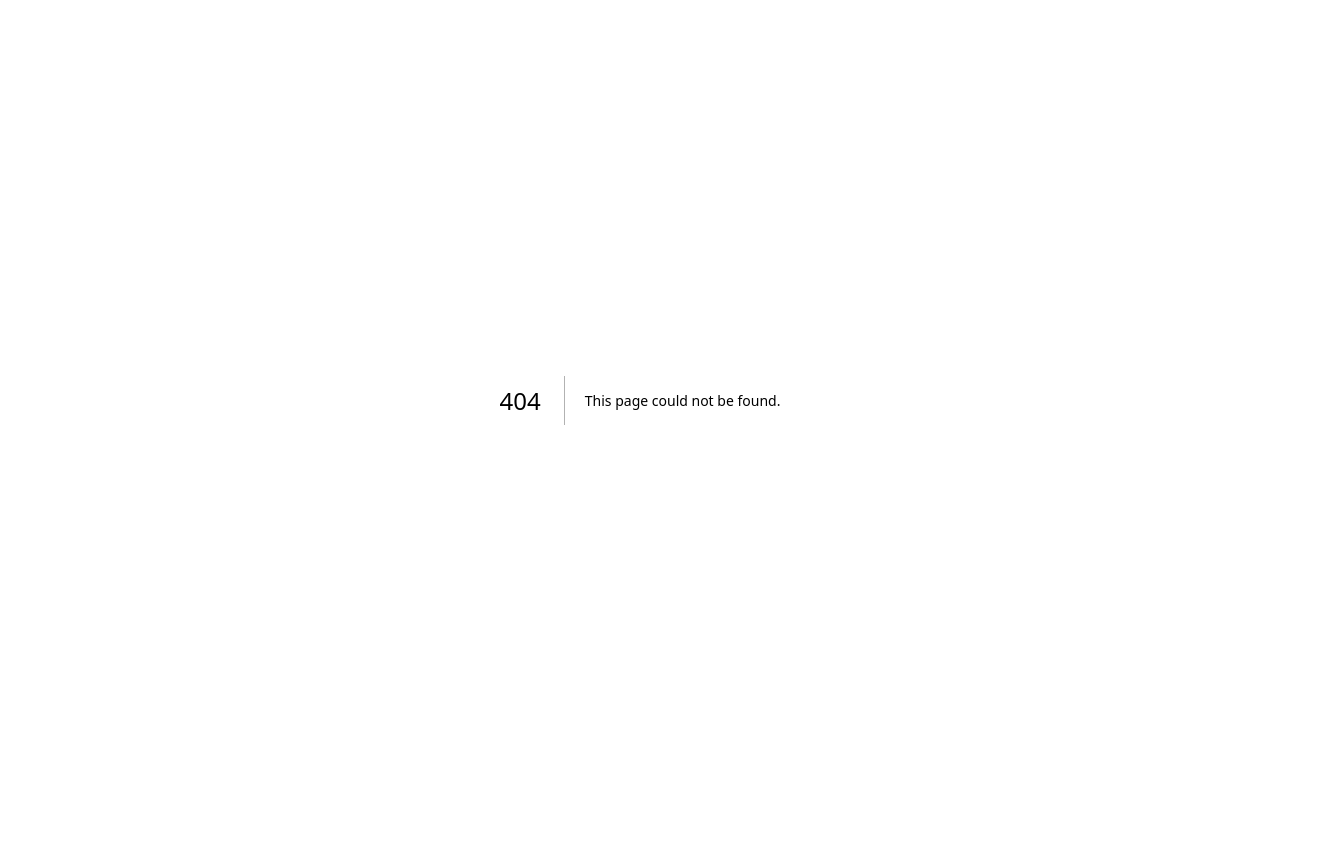
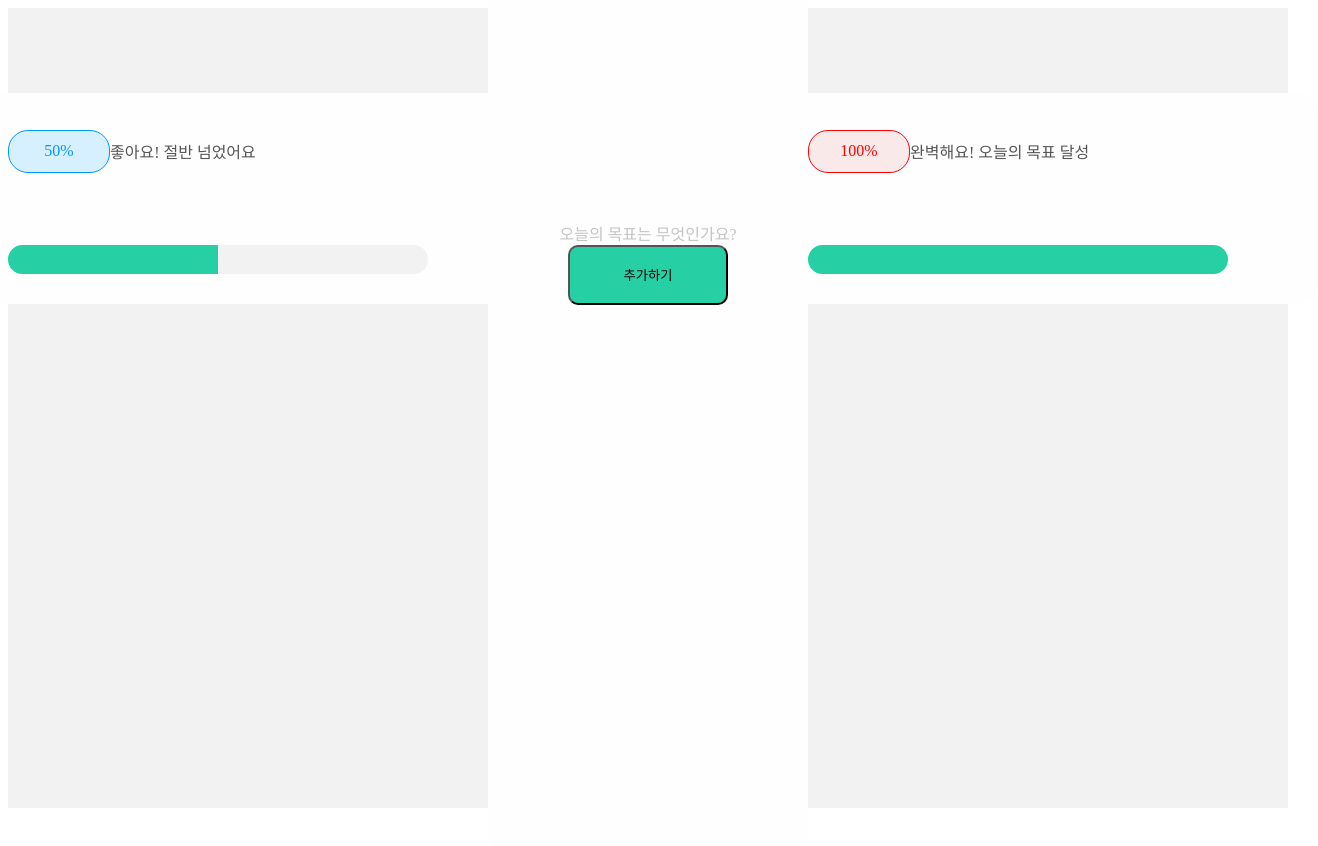
Before and after one commit to Mocamp-Official/Mocamp-FrontEnd, a Next.js app: page /main in a window 1280 px wide. Before the commit this address had no page. Shown: the top 846 px of the page, 1318 px wide, since content can reach past the window. Before the commit the page ends 800 px from the top, so only its background shows below. Built offline with nearby package versions, Linux system fonts and the light colour scheme.

Commit message:
✨ Feat: 투두 ProgressCard UI 구현
#18 workspace todo 진행률 UI 구현

```diff
--- /dev/null
+++ b/src/components/main/todo/NoContent.tsx
@@ -0,0 +1,14 @@
+const NoContent = () => {
+  return (
+    <div className="flex flex-col items-center w-full h-full pt-[255px] gap-5 bg-[#FEFEFE]  rounded-[20px]">
+      <span className="text-[#C4C4C4] font-semibold text-2xl">
+        오늘의 목표는 무엇인가요?
+      </span>
+      <button className="w-[160px] h-[60px] rounded-[10px] bg-[#27CFA5] text-2xl text-white font-semibold">
+        추가하기
+      </button>
+    </div>
+  );
+};
+
+export default NoContent;
--- /dev/null
+++ b/src/components/main/todo/ProgressBadge.tsx
@@ -0,0 +1,22 @@
+interface ProgressRateBadgeProps {
+  progress: number;
+}
+
+const ProgressBadge = ({ progress }: ProgressRateBadgeProps) => {
+  const getColor = (value: number) => {
+    if (value === 100) return 'text-[#FF0000] border-[#FF0000] bg-[#FAE9E9]';
+    if (value > 0) return 'text-[#0096FF] border-[#0096FF] bg-[#D7F0FF]';
+    return 'bg-blue-400'; // 여기 스타일 수정
+  };
+
+  return (
+    <div
+      className={`flex justify-center items-center w-[100px] h-[40.64px] rounded-[20px] border-[1px] ${getColor(progress)}`}
+    >
+      <span className="flex items-center h-[21.33px] text-lg font-semibold">
+        {progress}%
+      </span>
+    </div>
+  );
+};
+export default ProgressBadge;
--- /dev/null
+++ b/src/components/main/todo/ProgressBar.tsx
@@ -0,0 +1,16 @@
+interface ProgressBarProps {
+  progress: number;
+}
+
+const ProgressBar = ({ progress }: ProgressBarProps) => {
+  return (
+    <div className="w-[420px] h-[29px] rounded-[20px] bg-[#f2f2f2] overflow-hidden">
+      <div
+        className="h-full bg-[#27cfa5] transition-all duration-300"
+        style={{ width: `${progress}%` }}
+      />
+    </div>
+  );
+};
+
+export default ProgressBar;
--- /dev/null
+++ b/src/components/main/todo/ProgressCard.tsx
@@ -0,0 +1,24 @@
+import ProgressBadge from './ProgressBadge';
+import ProgressText from './ProgressText';
+import ProgressBar from './ProgressBar';
+
+interface ProgressCardProps {
+  progress: number;
+}
+
+const ProgressCard = ({ progress }: ProgressCardProps) => {
+  return (
+    <div className="flex flex-col items-center ">
+      <div className="flex flex-col justify-between w-[480px] h-[150.38px] px-[30px] py-[30.48px] rounded-[20px] bg-[#FEFEFE]">
+        <div className="flex items-center">
+          <ProgressBadge progress={progress} />
+          <ProgressText progress={progress} />
+        </div>
+        <ProgressBar progress={progress} />
+      </div>
+      <div className="w-[445px] h-[2px] bg-[length:20px_2px] bg-repeat-x bg-[repeating-linear-gradient(to_right,#F2F2F2_0_10px,transparent_10px_20px)]" />
+    </div>
+  );
+};
+
+export default ProgressCard;
--- /dev/null
+++ b/src/components/main/todo/ProgressText.tsx
@@ -0,0 +1,19 @@
+interface ProgressTextProps {
+  progress: number;
+}
+
+const ProgressText = ({ progress }: ProgressTextProps) => {
+  const getMessage = () => {
+    if (progress === 100) return '완벽해요! 오늘의 목표 달성';
+    if (progress >= 80) return '거의 다 왔어요!';
+    if (progress >= 50) return '좋아요! 절반 넘었어요';
+    if (progress >= 20) return '천천히 올라가고 있어요';
+    return '시작이 반이에요! 🚀';
+  };
+
+  return (
+    <p className="ml-5 text-xl font-medium text-[#555555]">{getMessage()}</p>
+  );
+};
+
+export default ProgressText;
--- /dev/null
+++ b/src/components/main/todo/TodoCard.tsx
@@ -0,0 +1,27 @@
+import NoContent from './NoContent';
+import ProgressCard from './ProgressCard';
+
+interface TodoCardProps {
+  items: { done: boolean }[];
+}
+
+const TodoCard = ({ items }: TodoCardProps) => {
+  const doneCount = items.filter((item) => item.done).length;
+  const progress = items.length
+    ? Math.round((doneCount / items.length) * 100)
+    : 0;
+
+  return (
+    <div className="w-[480px] h-[630px] flex items-center justify-center">
+      {items.length ? (
+        <div className="flex flex-col w-full h-full">
+          <ProgressCard progress={progress} />
+        </div>
+      ) : (
+        <NoContent />
+      )}
+    </div>
+  );
+};
+
+export default TodoCard;
--- /dev/null
+++ b/src/pages/main.tsx
@@ -0,0 +1,25 @@
+import TodoCard from '@/components/main/todo/TodoCard';
+
+const mockTodos = [
+  {
+    id: 1,
+    items: [
+      { text: '할 일 1', done: true },
+      { text: '할 일 2', done: false },
+    ],
+  },
+  { id: 2, items: [] },
+  { id: 3, items: [{ text: '할 일 3', done: true }] },
+];
+
+const WorkspacePage = () => {
+  return (
+    <div className="flex items-center justify-center gap-5 bg-[#F2F2F2] w-screen h-screen">
+      {mockTodos.map((todo) => (
+        <TodoCard key={todo.id} items={todo.items} />
+      ))}
+    </div>
+  );
+};
+
+export default WorkspacePage;
```
